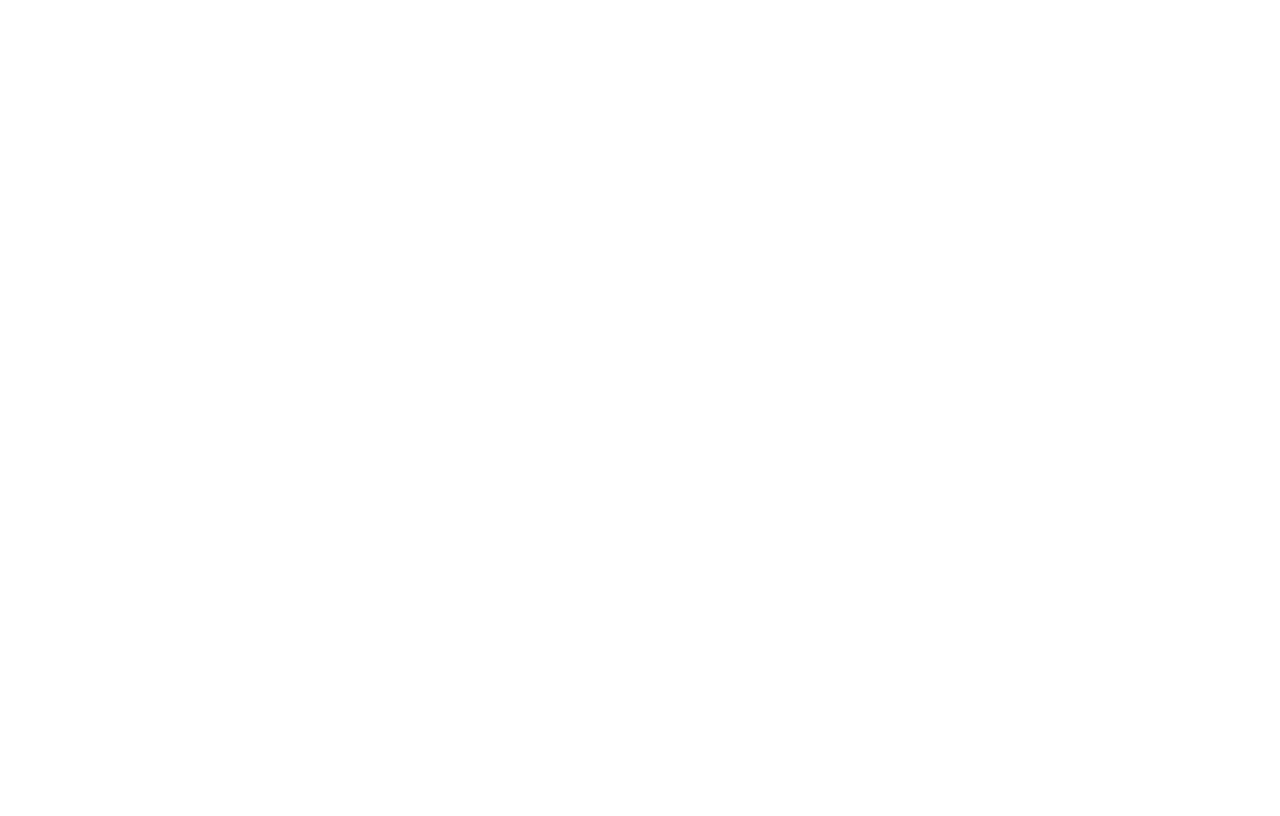
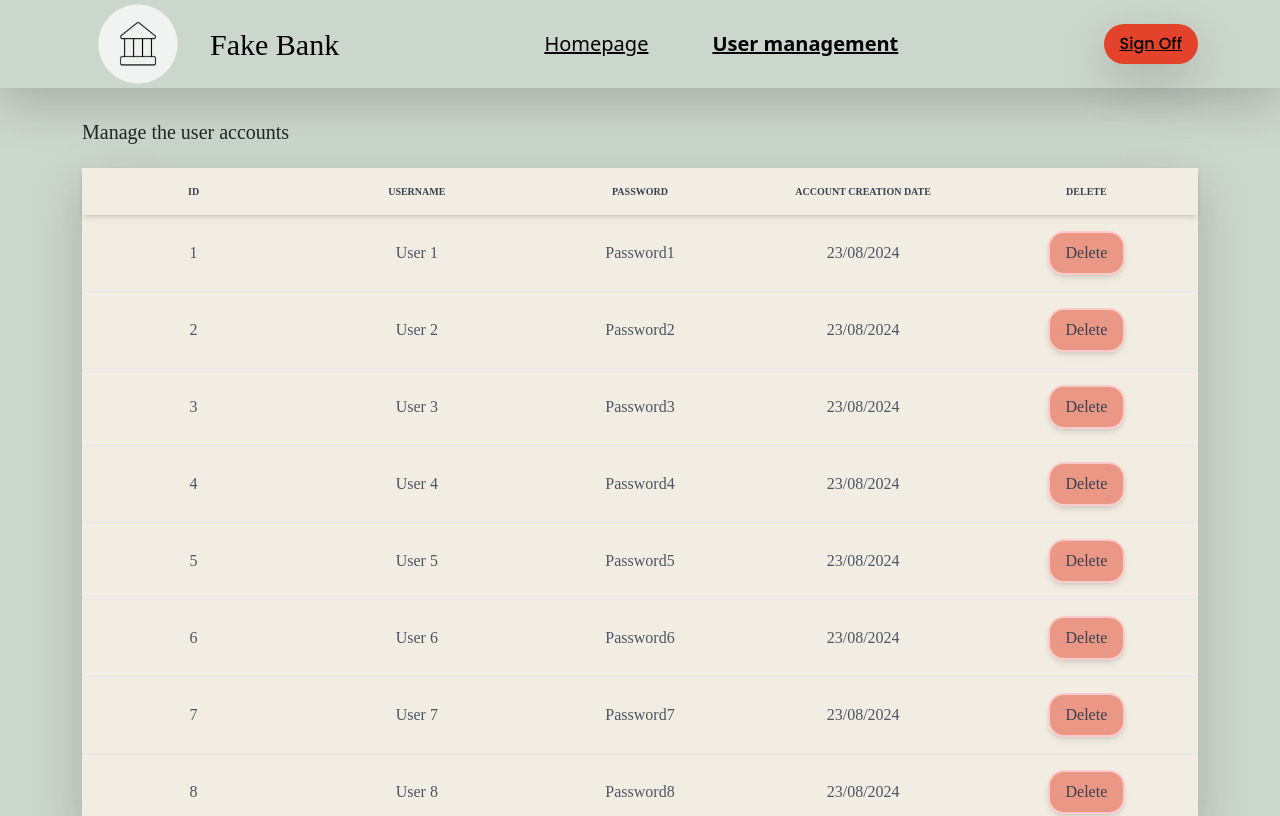
Before and after one commit to ponkpook/Fake-Bank-Front, a React (Create React App) app: page /user-management in a window 1280 px wide. Before the commit this address had no page. Shown: the top 816 px of the page. Built offline with nearby package versions, Linux system fonts and the light colour scheme; a web font is replaced by a local one.

Commit message:
feat(admin): extract admin portal logic and update routing for user management page

```diff
--- a/src/App.tsx
+++ b/src/App.tsx
@@ -7,6 +7,8 @@ import { Transfer } from "./pages/transfer";
 import { Viewaccount } from "./pages/viewaccount";
 import { TransactionHistory } from "./pages/transactionHistory"; // Import TransactionHistory
 import { TransactionSelect } from "./pages/transactionSelect";
+import { Admin } from "./pages/admin";
+
 import "./App.css";
 
 import { IAccount } from "./type";
@@ -23,6 +25,7 @@ export const App = () => {
       <Route path="/transfer" element={<Transfer />} />
       <Route path="/transaction" element={<TransactionSelect accounts={accounts} />} />
       <Route path="/transaction-history" element={<TransactionHistory />} />
+      <Route path="/user-management" element={<Admin />} />
     </Routes>
   );
 };
--- /dev/null
+++ b/src/pages/admin.tsx
@@ -0,0 +1,24 @@
+import React, { useEffect, useState } from "react";
+import { Container } from "../components/container";
+import { ModalAccounts } from "../components/modal-accounts";
+import { IAccount } from "../type";
+import { ModalAdmin } from "../components/modal-admin";
+import axios from "axios";
+
+export const userID = "admin1"; // string
+export const Admin = () => {
+    const [isAdmin, setIsAdmin] = useState(true);
+    return (
+        <Container>
+        <div>
+            <div className="flex flex-row">
+            <div className="flex w-[100%]">
+
+                {/* admin */}
+                {isAdmin && <ModalAdmin />}
+            </div>
+            </div>
+        </div>
+        </Container>
+    );
+};
--- a/src/pages/viewaccount.tsx
+++ b/src/pages/viewaccount.tsx
@@ -5,10 +5,10 @@ import { IAccount } from "../type";
 import { ModalAdmin } from "../components/modal-admin";
 import axios from "axios";
 
-export const userID = "admin1"; // string
-
+// export const userID = "admin1"; // string
+export const userID = "user1"; // string
 export const Viewaccount = () => {
-  const [isAdmin, setIsAdmin] = useState(true);
+  // const [isAdmin, setIsAdmin] = useState(true);
   useEffect(() => {
     axios
       .get(`http://localhost:3001/user/${userID}/accounts`)
@@ -79,7 +79,8 @@ export const Viewaccount = () => {
         <div className="flex flex-row">
           <div className="flex w-[100%]">
             {/* Conditional rendering based on admin status */}
-            {!isAdmin && (
+            {/* {!isAdmin && ( */}
+            {(
               <ModalAccounts
                 accounts={accounts}
                 onAddAccount={addAccount}
@@ -87,7 +88,7 @@ export const Viewaccount = () => {
               />
             )}
             {/* admin */}
-            {isAdmin && <ModalAdmin />}
+            {/* {isAdmin && <ModalAdmin />} */}
           </div>
         </div>
       </div>
```
